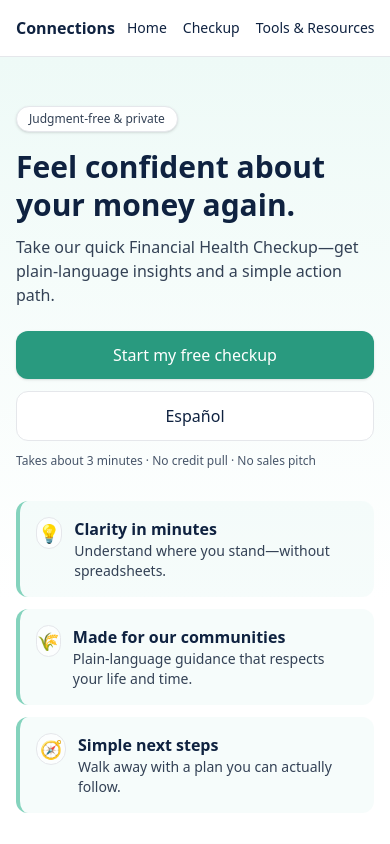
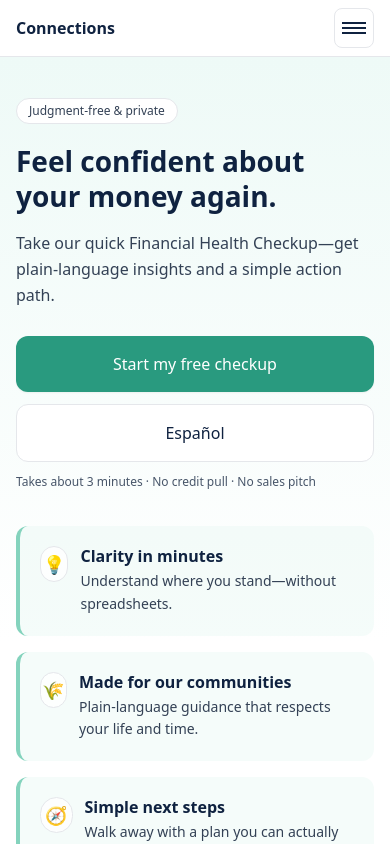
Before and after one commit to Ktm0660/CCU_Fin_Health, a Next.js app: page / in a window 390 px wide. Shown: the top 844 px of the page. Built offline with nearby package versions, Linux system fonts and the light colour scheme.

Commit message:
feat(mobile): hamburger menu + calmer hero; full-width CTA; roomier info tiles for a more inviting first impression

```diff
--- /dev/null
+++ b/components/MobileMenu.tsx
@@ -0,0 +1,62 @@
+import { useState } from "react";
+import Link from "next/link";
+import { useRouter } from "next/router";
+import { t } from "@/lib/i18n";
+import LanguageToggle from "@/components/LanguageToggle";
+
+export default function MobileMenu() {
+  const [open, setOpen] = useState(false);
+  const router = useRouter();
+  const locale = (router.locale as "en"|"es") || "en";
+
+  return (
+    <>
+      <button
+        aria-label="Open menu"
+        className="md:hidden inline-flex items-center justify-center h-10 w-10 rounded-lg border bg-white"
+        onClick={() => setOpen(true)}
+      >
+        <span className="sr-only">Menu</span>
+        <div className="space-y-[3px]">
+          <span className="block h-[2px] w-6 bg-ink-900"></span>
+          <span className="block h-[2px] w-6 bg-ink-900"></span>
+          <span className="block h-[2px] w-6 bg-ink-900"></span>
+        </div>
+      </button>
+
+      {open && (
+        <div className="fixed inset-0 z-50 md:hidden">
+          <div className="absolute inset-0 bg-black/20" onClick={() => setOpen(false)} />
+          <div className="absolute right-0 top-0 h-full w-[82%] max-w-[360px] bg-white shadow-xl border-l p-4 flex flex-col">
+            <div className="flex items-center justify-between">
+              <span className="font-semibold text-ink-900">Connections</span>
+              <button
+                aria-label="Close menu"
+                className="h-10 w-10 inline-flex items-center justify-center rounded-lg border bg-white"
+                onClick={() => setOpen(false)}
+              >
+                <span className="sr-only">Close</span>
+                ×
+              </button>
+            </div>
+
+            <nav className="mt-4 flex-1">
+              <ul className="space-y-2 text-base">
+                <li><Link className="no-underline block px-2 py-2 rounded-lg hover:bg-brand-50" href="/">{t(locale,"nav.home")}</Link></li>
+                <li><Link className="no-underline block px-2 py-2 rounded-lg hover:bg-brand-50" href="/assessment">{t(locale,"nav.assessment")}</Link></li>
+                <li><Link className="no-underline block px-2 py-2 rounded-lg hover:bg-brand-50" href="/resources">{t(locale,"nav.resources")}</Link></li>
+                <li><Link className="no-underline block px-2 py-2 rounded-lg hover:bg-brand-50" href="/products">{t(locale,"nav.products")}</Link></li>
+                <li><Link className="no-underline block px-2 py-2 rounded-lg hover:bg-brand-50" href="/results">{t(locale,"nav.results")}</Link></li>
+                <li><Link className="no-underline block px-2 py-2 rounded-lg hover:bg-brand-50" href="/plan">{t(locale,"nav.plan")}</Link></li>
+              </ul>
+            </nav>
+
+            <div className="pt-3 border-t">
+              <LanguageToggle className="w-full justify-center" />
+            </div>
+          </div>
+        </div>
+      )}
+    </>
+  );
+}
--- a/components/Nav.tsx
+++ b/components/Nav.tsx
@@ -2,6 +2,7 @@ import Link from "next/link";
 import { useRouter } from "next/router";
 import { t } from "@/lib/i18n";
 import LanguageToggle from "@/components/LanguageToggle";
+import MobileMenu from "@/components/MobileMenu";
 
 export default function Nav() {
   const router = useRouter();
@@ -10,29 +11,21 @@ export default function Nav() {
   return (
     <nav className="w-full border-b bg-white sticky top-0 z-40">
       <div className="mx-auto max-w-6xl px-4 h-14 flex items-center justify-between">
-        <Link
-          href="/"
-          className="no-underline font-semibold text-ink-900 mr-3 shrink-0"
-        >
+        <Link href="/" className="no-underline font-semibold text-ink-900 mr-2 shrink-0">
           Connections
         </Link>
 
-        {/* link row; allow horizontal scroll on tiny screens so items never overlap brand */}
-        <div className="flex items-center gap-4 text-sm overflow-x-auto whitespace-nowrap">
-          <Link href="/" className="no-underline text-ink-900 hover:underline">
-            {t(locale, "nav.home")}
-          </Link>
-          <Link href="/assessment" className="no-underline text-ink-900 hover:underline">
-            {t(locale, "nav.assessment")}
-          </Link>
-          <Link href="/resources" className="no-underline text-ink-900 hover:underline">
-            {t(locale, "nav.resources")}
-          </Link>
-          <Link href="/products" className="no-underline text-ink-900 hover:underline">
-            {t(locale, "nav.products")}
-          </Link>
-          <LanguageToggle className="shrink-0" />
+        {/* Desktop links */}
+        <div className="hidden md:flex items-center gap-5 text-sm">
+          <Link href="/" className="no-underline text-ink-900 hover:underline">{t(locale,"nav.home")}</Link>
+          <Link href="/assessment" className="no-underline text-ink-900 hover:underline">{t(locale,"nav.assessment")}</Link>
+          <Link href="/resources" className="no-underline text-ink-900 hover:underline">{t(locale,"nav.resources")}</Link>
+          <Link href="/products" className="no-underline text-ink-900 hover:underline">{t(locale,"nav.products")}</Link>
+          <LanguageToggle />
         </div>
+
+        {/* Mobile hamburger */}
+        <MobileMenu />
       </div>
     </nav>
   );
--- a/pages/index.tsx
+++ b/pages/index.tsx
@@ -12,48 +12,46 @@ export default function Home() {
     <>
       <Head>
         <title>{t("Feel confident about your money again | Connections", "Vuelve a sentir confianza con tu dinero | Connections")}</title>
-        <meta
-          name="description"
-          content={t(
-            "Take our 3-minute Financial Health Checkup — no judgment, just clarity and small steps forward.",
-            "Haz nuestra evaluación de 3 minutos — sin juicios, con claridad y pasos simples."
-          )}
-        />
+        <meta name="description" content={t(
+          "Take our 3-minute Financial Health Checkup — no judgment, just clarity and small steps forward.",
+          "Haz nuestra evaluación de 3 minutos — sin juicios, con claridad y pasos simples."
+        )} />
       </Head>
 
       <main className="min-h-screen">
-        {/* HERO */}
+        {/* HERO with softer rhythm on mobile */}
         <section className="relative overflow-hidden">
           <div aria-hidden className="absolute inset-0 bg-gradient-to-b from-brand-50 via-white to-white" />
-          <div className="relative mx-auto max-w-6xl px-4 py-12 md:py-20">
-            {/* Removed extra mobile language toggle to prevent duplicate buttons */}
-
-            <div className="grid md:grid-cols-2 gap-8 items-center">
+          <div className="relative mx-auto max-w-6xl px-4 py-10 md:py-20">
+            <div className="grid md:grid-cols-2 gap-10 items-center">
               <div>
-                <span className="inline-block rounded-full bg-white border px-3 py-1 text-xs md:text-sm text-slate-700 shadow">
+                <span className="inline-block rounded-full bg-white border px-3 py-1 text-xs md:text-sm text-slate-700">
                   {t("Judgment-free & private", "Sin juicios y privado")}
                 </span>
-                <h1 className="mt-4 font-semibold text-3xl md:text-5xl leading-tight text-ink-900">
+
+                <h1 className="mt-5 font-semibold text-[28px] leading-[1.25] md:text-5xl text-ink-900">
                   {t("Feel confident about your money again.", "Vuelve a sentir confianza con tu dinero.")}
                 </h1>
-                <p className="mt-3 text-slate-700 text-base md:text-lg">
+
+                <p className="mt-4 text-slate-700 text-[16px] leading-relaxed md:text-lg md:leading-relaxed">
                   {t(
                     "Take our quick Financial Health Checkup—get plain-language insights and a simple action path.",
                     "Haz nuestra Evaluación de Salud Financiera—recibe ideas claras y una ruta de acción simple."
                   )}
                 </p>
 
-                <div className="mt-6 flex flex-col sm:flex-row gap-3">
+                {/* Full-width primary CTA on mobile */}
+                <div className="mt-7 flex flex-col sm:flex-row gap-3">
                   <Link
                     href="/assessment"
-                    className="inline-flex items-center justify-center rounded-xl bg-brand-500 px-5 py-3 text-white no-underline shadow hover:opacity-95"
+                    className="inline-flex items-center justify-center rounded-xl bg-brand-500 px-6 py-4 text-white no-underline text-base shadow-sm hover:opacity-95 w-full sm:w-auto"
                   >
                     {t("Start my free checkup", "Empezar mi evaluación gratis")}
                   </Link>
                   <Link
                     href={router.asPath}
                     locale={langToggle}
-                    className="inline-flex items-center justify-center rounded-xl border px-5 py-3 no-underline text-ink-900 bg-white hover:bg-brand-50"
+                    className="inline-flex items-center justify-center rounded-xl border px-6 py-4 no-underline text-ink-900 bg-white hover:bg-brand-50 w-full sm:w-auto"
                   >
                     {langToggle === "es" ? "Español" : "English"}
                   </Link>
@@ -63,8 +61,8 @@ export default function Home() {
                   {t("Takes about 3 minutes · No credit pull · No sales pitch", "Toma ~3 minutos · Sin consultar crédito · Sin ventas")}
                 </p>
 
-                {/* INFO TILES — informational appearance (no shadow, soft tint, left accent) */}
-                <div className="mt-8 grid md:grid-cols-3 gap-3">
+                {/* INFO TILES — more breathing room on mobile */}
+                <div className="mt-9 grid grid-cols-1 md:grid-cols-3 gap-4">
                   <InfoTile
                     emoji="💡"
                     title={t("Clarity in minutes", "Claridad en minutos")}
@@ -83,18 +81,14 @@ export default function Home() {
                 </div>
               </div>
 
-              {/* Right column: testimonial metric card */}
+              {/* Right column testimonial */}
               <div className="md:pl-8">
-                <div className="rounded-3xl border bg-white shadow p-5">
+                <div className="rounded-3xl border bg-white shadow p-5 md:p-6">
                   <div className="flex items-center gap-3">
                     <div className="flex h-10 w-10 items-center justify-center rounded-full bg-brand-100 border text-brand-700 font-semibold">AC</div>
                     <div>
-                      <p className="font-medium text-ink-900">
-                        {t("“I finally have a simple plan.”", "“Por fin tengo un plan simple.”")}
-                      </p>
-                      <p className="text-xs text-slate-600">
-                        {t("Member in rural Idaho", "Socia en Idaho rural")}
-                      </p>
+                      <p className="font-medium text-ink-900">{t("“I finally have a simple plan.”", "“Por fin tengo un plan simple.”")}</p>
+                      <p className="text-xs text-slate-600">{t("Member in rural Idaho", "Socia en Idaho rural")}</p>
                     </div>
                   </div>
                   <div className="mt-5 grid grid-cols-3 gap-3">
@@ -102,10 +96,7 @@ export default function Home() {
                     <Metric label={t("Confidence", "Confianza")} value={t("Progress", "Tomando ritmo")} />
                     <Metric label={t("Stability", "Estabilidad")} value={t("Getting Started", "Empezando")} />
                   </div>
-                  <Link
-                    href="/assessment"
-                    className="mt-6 inline-flex w-full items-center justify-center rounded-xl bg-brand-500 px-4 py-2 text-white no-underline"
-                  >
+                  <Link href="/assessment" className="mt-6 inline-flex w-full items-center justify-center rounded-xl bg-brand-500 px-4 py-3 text-white no-underline">
                     {t("See your snapshot", "Conoce tu panorama")}
                   </Link>
                 </div>
@@ -113,8 +104,6 @@ export default function Home() {
             </div>
           </div>
         </section>
-
-        {/* leave testimonials + final CTA as-is */}
       </main>
     </>
   );
@@ -122,17 +111,14 @@ export default function Home() {
 
 function InfoTile({ emoji, title, body }:{ emoji:string; title:string; body:string }) {
   return (
-    <div className="rounded-xl bg-brand-50/50 p-4 border-l-4 border-brand-300">
+    <div className="rounded-xl bg-brand-50/60 p-5 border-l-4 border-brand-300">
       <div className="flex items-start gap-3">
-        <div
-          className="h-8 w-8 rounded-full bg-white/70 flex items-center justify-center text-lg border"
-          aria-hidden
-        >
+        <div className="h-9 w-9 rounded-full bg-white/80 flex items-center justify-center text-lg border" aria-hidden>
           {emoji}
         </div>
         <div>
-          <p className="font-semibold text-ink-900">{title}</p>
-          <p className="text-sm text-slate-700">{body}</p>
+          <p className="font-semibold text-ink-900 text-[16px] leading-tight">{title}</p>
+          <p className="text-sm text-slate-700 leading-relaxed mt-1">{body}</p>
         </div>
       </div>
     </div>
```
